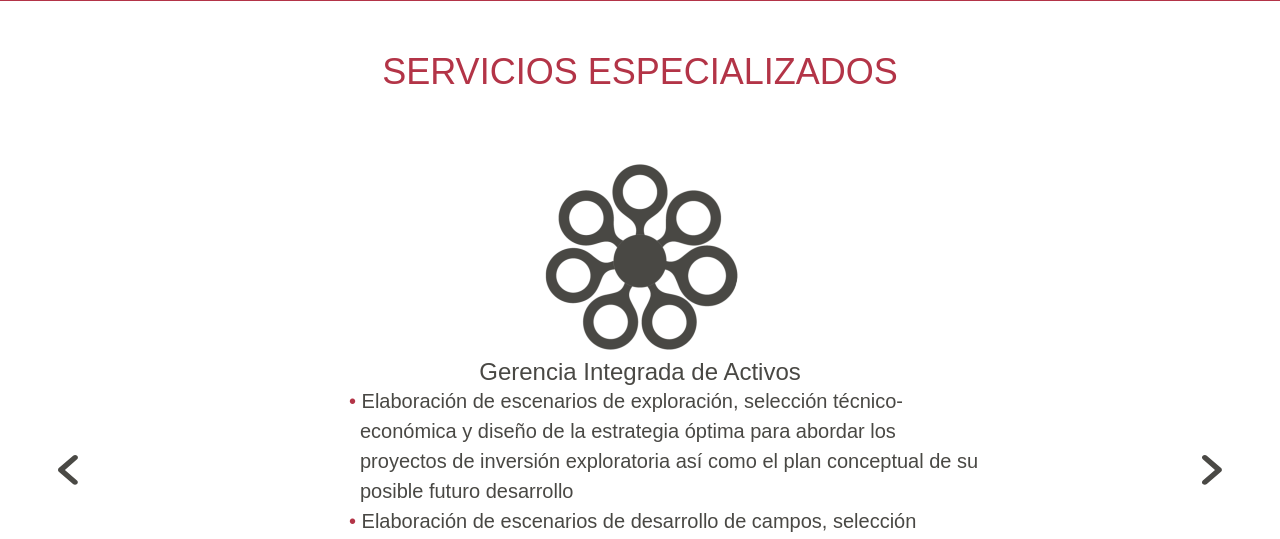
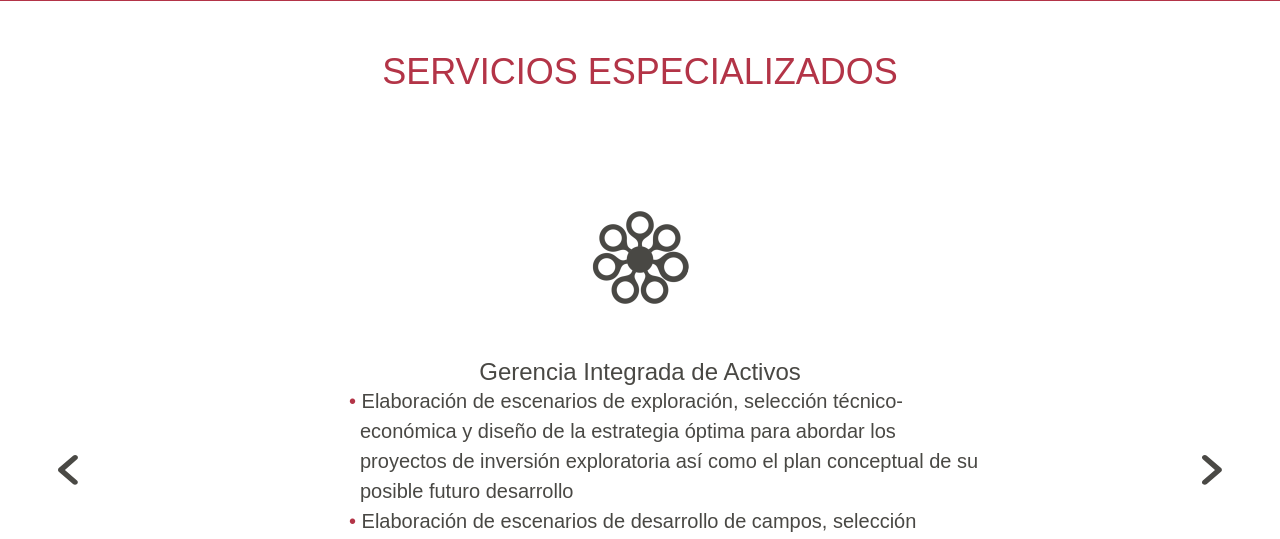
Before and after one commit to racoquita/royi, a PHP site: page / in a window 1280 px wide. Shown: the part 504-1043 px from the top of the page. Run offline with PHP 8.4, Linux system fonts and the light colour scheme; some libraries are stand-ins or nearby versions.

Commit message:
carolina being a bebe

```diff
--- a/css/main.css
+++ b/css/main.css
@@ -16,6 +16,9 @@
           animation-iteration-count: 1;
   -webkit-animation-timing-function: steps(15, end);
           animation-timing-function: steps(15, end);
+  -webkit-transform: scale(0.5);
+      -ms-transform: scale(0.5);
+          transform: scale(0.5);
 }
 /* line 11, scss/animate/_icons.scss */
 .icon.iam {
--- a/scss/animate/_icons.scss
+++ b/scss/animate/_icons.scss
@@ -6,7 +6,7 @@
 	animation-fill-mode: forwards;
 	animation-iteration-count: 1;
 	animation-timing-function: steps(15, end);
-	// transform: scale(.5);
+	transform: scale(.5);
 
 	&.iam {
 		background-position: 0 0px;
```
